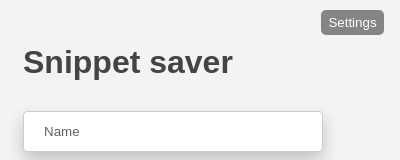
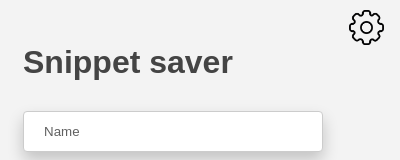
Before and after one commit to EdinMhc/SnippetSaver, a browser extension: page popup.html in a window 400 px wide. Shown: the top 160 px of the page. Drawn offline with Linux system fonts and the light colour scheme.

Commit message:
Add gear icon

```diff
--- a/Style/popup.css
+++ b/Style/popup.css
@@ -193,7 +193,6 @@ input.input-error {
   }
 
 #settings{
-    background-color: #868484;
     color: white;
     position: absolute;
     top: 10px;
@@ -201,13 +200,13 @@ input.input-error {
     border-radius: 5px;
     cursor: pointer;
     border: none;
-    width: 63px;
-    height: 25px;
+    width: 35px;
+    height: auto;
 }
 
-#settings:hover{
-    background-color: #757575;
-}
+/* #settings:hover{
+    background-color: #e5e5e5;
+} */
 
 .favorite-button {
     cursor: pointer;
--- a/popup.html
+++ b/popup.html
@@ -5,7 +5,7 @@
     <link href="https://fonts.googleapis.com/icon?family=Material+Icons" rel="stylesheet">
 </head>
 <body>
-<button id="settings">Settings</button>
+    <img src="icons/settingsIcon.png" alt="Settings" id="settings"/>
     <h1 id="header">Snippet saver</h1>
     <input id="snippetName" type="text" placeholder="Name">
     <textarea id="snippetContent" placeholder="Content"></textarea>
```
Also changed, not shown: icons/settingsIcon.png (added).
